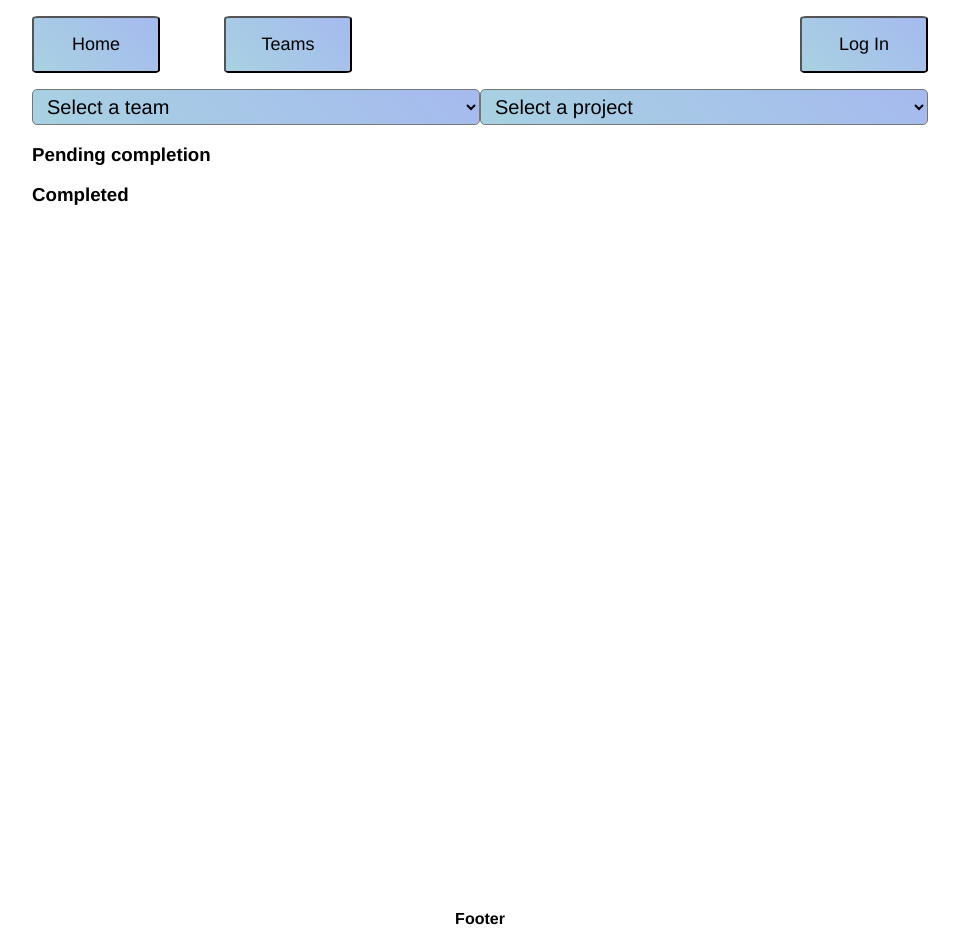
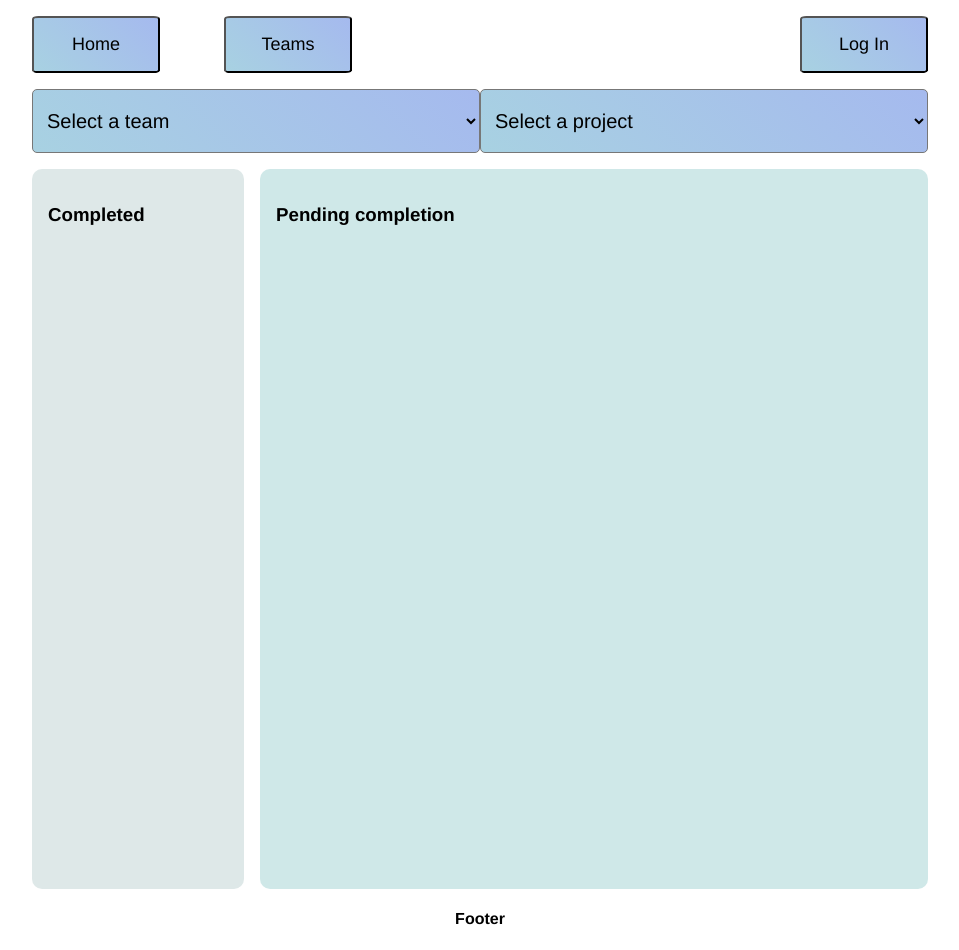
Before and after one commit to S0UPernova/todo_app, a React (Create React App) app: page / in a window 1280 px wide. Shown: the whole page, without its empty margins (160-1119 px from the left). Built offline with nearby package versions, Linux system fonts and the light colour scheme.

Commit message:
added fuctionality and styles added create and destroy for tasks added styling for homepage

```diff
--- a/package.json
+++ b/package.json
@@ -11,6 +11,7 @@
     "react-router-dom": "^6.2.1",
     "react-scripts": "5.0.0",
     "react-select": "^5.2.2",
+    "sass": "^1.54.4",
     "url-slug": "^3.0.3",
     "web-vitals": "^2.1.4"
   },
--- a/src/App.css
+++ b/src/App.css
@@ -51,10 +51,6 @@ nav ul {
   margin-right: auto;
 }
 
-.main {
-  width: 100%;
-  min-height: 100vh;
-}
 @media screen and (min-width: 1100px) {
   header {
     width: 100%;
--- a/src/App.js
+++ b/src/App.js
@@ -1,4 +1,4 @@
-import {Route, Routes, useNavigate } from 'react-router-dom'
+import { Route, Routes, useNavigate } from 'react-router-dom'
 import React, { useState } from 'react'
 
 import Nav from "./layout/Nav"
@@ -21,12 +21,15 @@ export default function App() {
     e.preventDefault()
     sessionService.newSession(e.target.email.value, e.target.password.value)
       .then(res => {
-      setToken(`${res['token']}`)
-      setUser(res['user'])
+        res['token'] && setToken(res['token'])
+        res['user'] && setUser(res['user'])
       })
+      .then(() => {
         e.target.email.value = ""
         e.target.password.value = ""
         navigate("/")
+      })
+      .catch(err => console.error(err))
   }
 
   const handleLogOut = () => {
--- a/src/components/CompletedTasks.js
+++ b/src/components/CompletedTasks.js
@@ -1,6 +1,7 @@
 export default function CompletedTasks(props) {
   const { tasks, selectedTeam, selectedProject } = props
   return (
+    <div className="completed">
       <div>
         <h3>Completed</h3>
         {selectedTeam && selectedProject && <ul>
@@ -21,5 +22,6 @@ export default function CompletedTasks(props) {
           })}
         </ul>}
       </div>
+    </div>
   )
 }
--- a/src/components/Dropdowns.js
+++ b/src/components/Dropdowns.js
@@ -2,7 +2,7 @@ export default function TeamDropdowns(props) {
   const {handleChange, teams, memberships, projects} = props
 
   return (
-    <>
+    <div className="selects">
       <select className='hover' data-dropdown="team" onChange={handleChange}>
         <option value="">Select a team</option>
         <optgroup label='Your teams'>
@@ -22,6 +22,6 @@ export default function TeamDropdowns(props) {
           return <option value={project.id} key={k}>{project.name}</option>
         })}
       </select>
-    </>
+    </div>
   )
 }
--- a/src/components/PendingTasks.js
+++ b/src/components/PendingTasks.js
@@ -1,7 +1,70 @@
+import { useState } from "react"
+import taskService from "../services/TaskService"
+
 export default function PendingTasks(props) {
-  const { tasks, selectedTeam, selectedProject } = props
+  const initialForm = {
+    name: "",
+    description: null,
+    duedate: null
+  }
+  const { tasks, selectedTeam, selectedProject, token } = props
+  const [hidden, setHidden] = useState(true)
+  const [formInput, setFormInput] = useState(initialForm)
+
+
+  const handleForm = (e) => {
+    e.preventDefault()
+    const params = {
+      name: formInput.name,
+      description: formInput.description ? formInput.description : null,
+      duedate: formInput.duedate ? formInput.duedate : null
+    }
+    taskService.postTask(selectedTeam, selectedProject, params, token)
+      .then(() => {
+        setHidden(true)
+        setFormInput(initialForm)
+        props.getTasks()
+      })
+      .catch(err => console.error(err))
+  }
+
+  const handleCancel = (e) => {
+    e.preventDefault()
+    setFormInput(initialForm)
+    setHidden(true)
+  }
+
+  const handleChange = (e) => {
+    switch (e.target.name) {
+      case "name":
+        setFormInput({ ...formInput, name: e.target.value })
+        break
+      case "description":
+        setFormInput({ ...formInput, description: e.target.value })
+        break
+      case "duedate":
+        setFormInput({ ...formInput, duedate: e.target.value })
+        break
+      default:
+        break
+    }
+  }
+
+  const handleDelete = (e) => {
+    e.preventDefault()
+    if (window.confirm("Are you sure")) {
+      const taskId = e.target.value
+      if (taskId) {
+        taskService.deleteTask(selectedTeam, selectedProject, taskId, token)
+          .then(() => props.getTasks())
+          .catch(err => console.error(err))
+      }
+    }
+  }
 
   return (
+    <div className="pending">
+      {selectedProject && <button className="addButton" onClick={() => setHidden(false)}>Add</button>}
       <div>
         <h3>Pending completion</h3>
         {selectedTeam && selectedProject && <ul>
@@ -22,10 +85,31 @@ export default function PendingTasks(props) {
                   <h5 key={"completed " + i}>Completed: {
                     task.completed === true ? "true" : "false"}
                   </h5>}
+                {task.id !== null &&
+                  <p key={"id " + i}>id: {task.id}
+                  </p>}
+                <button onClick={handleDelete} value={task.id}>Delete Me!</button>
               </li>
             )
           })}
         </ul>}
+        {hidden === false && <form className="add">
+          <label>
+            Name:
+            <input type="text" onChange={handleChange} value={formInput.name} name="name"></input>
+          </label>
+          <label>
+            Description:
+            <textarea onChange={handleChange} value={formInput.description} name="description"></textarea>
+          </label>
+          <label>
+            Duedate:
+            <input type="date" onChange={handleChange} value={formInput.duedate} name="duedate"></input>
+          </label>
+          <button type="submit" onClick={handleForm}>Add</button>
+          <button type="submit" onClick={handleCancel}>cancel</button>
+        </form>}
+      </div>
     </div>
   )
 }
--- a/src/pages/home.js
+++ b/src/pages/home.js
@@ -7,7 +7,7 @@ import PendingTasks from '../components/PendingTasks'
 import CompletedTasks from '../components/CompletedTasks'
 
 
-import '../styles/home.css'
+import '../styles/home.scss'
 import TeamDropdowns from '../components/Dropdowns'
 export default function Home(props) {
   const [selectedTeam, setSelectedTeam] = useState("")
@@ -106,9 +106,11 @@ export default function Home(props) {
         teams={teams}
       />
       <PendingTasks
+        token={props.token}
         tasks={tasks}
         selectedTeam={selectedTeam}
         selectedProject={selectedProject}
+        getTasks={getTasks}
       />
       <CompletedTasks tasks={tasks}
         selectedTeam={selectedTeam}
--- a/src/services/TaskService.js
+++ b/src/services/TaskService.js
@@ -2,6 +2,29 @@ import { baseUrl } from "../utilities/Statics"
 
 
 class TaskService {
+
+  postTask = async (team_id, project_id, params, token) => {
+    return fetch(`${baseUrl}/teams/${team_id}/projects/${project_id}/tasks`, {
+      "method": "POST",
+      "headers": {
+        "Content-Type": "application/json",
+        "Authorization": token
+      },
+      "body": JSON.stringify({
+        "task": {
+          name: params.name,
+          description: params.description ? params.description : null,
+          duedate: params.duedate ? params.duedate : null
+        }
+      })
+    })
+      .then(
+        response => response.json()
+      )
+      .catch(err => {
+        console.error(err);
+      })
+  }
 
   getTasks = async (team_id, project_id, token) => {
     return fetch(`${baseUrl}/teams/${team_id}/projects/${project_id}/tasks`, {
@@ -36,7 +59,7 @@ class TaskService {
   }
 
   updateTask = async (team_id, project_id, task_id, params, token) => {
-    return fetch(`${baseUrl}/teams/${team_id}/projects/${project_id}/tasks${task_id}`, {
+    return fetch(`${baseUrl}/teams/${team_id}/projects/${project_id}/tasks/${task_id}`, {
       "method": "PATCH",
       "headers": {
         "Content-Type": "application/json",
@@ -53,16 +76,13 @@ class TaskService {
   }
 
   deleteTask = async (team_id, project_id, task_id, token) => {
-    return fetch(`${baseUrl}/teams/${team_id}/projects/${project_id}/tasks${task_id}`, {
+    return fetch(`${baseUrl}/teams/${team_id}/projects/${project_id}/tasks/${task_id}`, {
       "method": "DELETE",
       "headers": {
         "Content-Type": "application/json",
-        "Authorization": token
+        "Authorization": `${token}`
       }
     })
-      .then(
-        response => response.json()
-      )
       .catch(err => {
         console.error(err);
       })
--- a/src/styles/home.css
+++ /dev/null
@@ -1,33 +0,0 @@
-:root {
-  --gradient: linear-gradient(45deg, #8fc7ddbd, #7f9eeea8);
-  --inverted-gradient: linear-gradient(225deg, #8fc7ddbd, #7f9eeea8);
-  --hue-rotation: hue-rotate(-15deg);
-  --select-border: #777;
-}
-select {
-  transition-duration: 0.4s;
-  width: 50%;
-  min-width: 20ch;
-  border: 1px solid var(--select-border);
-  border-radius: 0.25em;
-  padding: 0.25em 0.5em;
-  font-size: 1.25rem;
-  cursor: pointer;
-  line-height: 1.1;
-  background-image: var(--gradient);
-}
-
-.select::after {
-  content: "";
-  width: 0.8em;
-  height: 0.5em;
-  clip-path: polygon(100% 0%, 0 0%, 50% 100%); /* not sure what this does */
-}
-
-select::-ms-expand {
-  display: none;
-}
-
-select:focus {
-  outline: #7f9eeea8 auto 1px;
-}
--- /dev/null
+++ b/src/styles/home.scss
@@ -0,0 +1,112 @@
+:root {
+  --gradient: linear-gradient(45deg, #8fc7ddbd, #7f9eeea8);
+  --inverted-gradient: linear-gradient(225deg, #8fc7ddbd, #7f9eeea8);
+  --hue-rotation: hue-rotate(-15deg);
+  --select-border: #777;
+}
+
+select {
+  transition-duration: 0.4s;
+  width: 50%;
+  min-width: 20ch;
+  height: 4rem;
+  border: 1px solid var(--select-border);
+  border-radius: 0.25em;
+  padding: 0.25em 0.5em;
+  font-size: 1.25rem;
+  cursor: pointer;
+  // line-height: 1.1;
+  background-image: var(--gradient);
+
+  &::after {
+    content: "";
+    width: 0.8em;
+    height: 0.5em;
+
+    /* not sure what this does */
+    clip-path: polygon(100% 0%, 0 0%, 50% 100%);
+  }
+
+  &::-ms-expand {
+    display: none;
+  }
+
+  &:focus {
+    outline: #7f9eeea8 auto 1px;
+  }
+}
+
+
+
+.main {
+  width: 100%;
+  min-height: 100vh;
+  display: grid;
+  grid-template-columns: 1fr 1fr 1fr 1fr;
+  grid-template-rows: 4rem auto;
+  gap: 1rem;
+  grid-template-areas:
+    "selects selects selects selects"
+    "completed pending pending pending"
+  ;
+}
+
+.completed {
+  /* width: 100%; */
+  grid-area: completed;
+  background-color: rgba(189, 210, 210, 0.5);
+  background: blur(1px);
+  border-radius: 10px;
+}
+
+.pending {
+  /* width: 100%; */
+  grid-area: pending;
+  background-color: rgba(160, 209, 209, 0.5);
+  background: blur(1px);
+  border-radius: 10px;
+}
+
+.pending div,
+.completed div {
+  padding: 1rem;
+  height: 100%;
+}
+
+.selects {
+  /* width: 100%; */
+  grid-area: selects;
+}
+.add {
+  display: flex;
+  position: fixed;
+  background-color: rgba(189, 210, 210, 0.95);
+  background: blur(3px);
+  border-radius: 10px;
+  border: 1px solid black;
+  padding: 1rem;
+  width: 20%;
+  left: 40%;
+  top: 50%;
+  gap: 1rem;
+  flex-direction: column;
+  button {
+    width: 4rem;
+  }
+  input {
+    margin-left: auto;
+    width: 50ch;
+  }
+  textarea {
+    margin-left: auto;
+    width: 50ch;
+    height: 3rem;
+  }
+  label {
+    display: flex;
+  }
+}
+.addButton {
+  padding: 1rem;
+  float: right;
+}
```
Also changed, not shown: 1 other file (tests, documents, lock files or other folders). Lines whose indentation alone changed are shown as unchanged.
